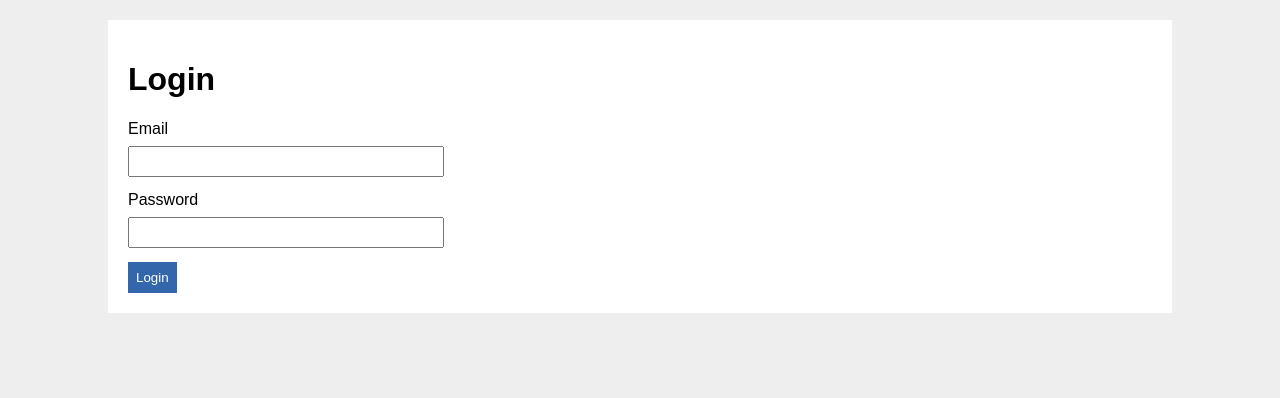
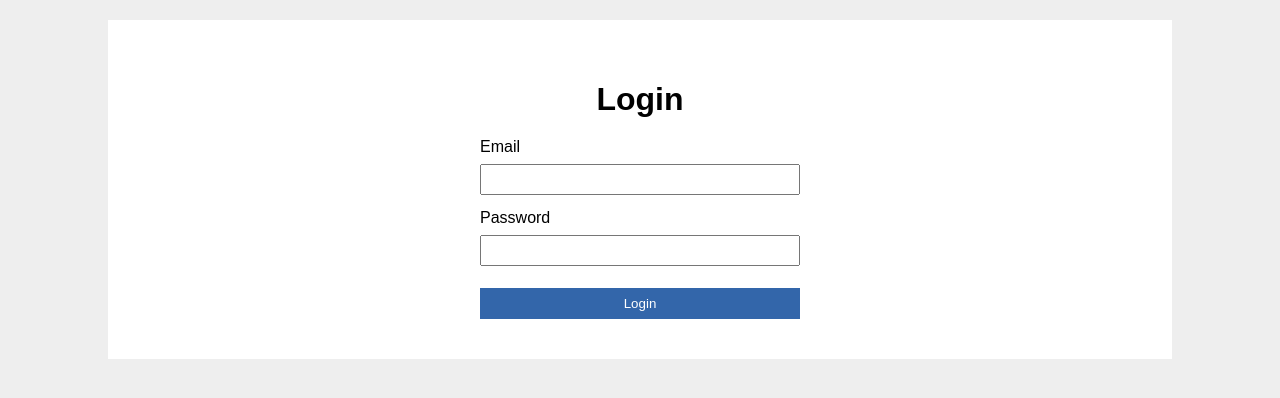
Before and after one commit to daniu98/StudyBuddy, a Flask app: page /login in a window 1280 px wide. Shown: the part 66-464 px from the top of the page. Run offline with Flask 3, Linux system fonts and the light colour scheme.

Commit message:
Clean up login and create profile pages

```diff
--- a/static/style.css
+++ b/static/style.css
@@ -348,6 +348,38 @@ button:disabled {
 }
 
 .hero-or {
-    color: var(--color-text-muted);
+    color: #666;
     font-size: 0.95em;
 }
+
+.auth-page {
+    display: flex;
+    flex-direction: column;
+    align-items: center;
+    text-align: center;
+    padding: 20px 0;
+}
+
+.auth-page h1 {
+    margin-bottom: 20px;
+}
+
+.auth-page .form {
+    width: 100%;
+    max-width: 320px;
+}
+
+.auth-page .form label {
+    text-align: left;
+}
+
+.auth-page input {
+    width: 100%;
+    max-width: none;
+    box-sizing: border-box;
+}
+
+.auth-page button {
+    width: 100%;
+    margin-top: 8px;
+}
--- a/templates/login.html
+++ b/templates/login.html
@@ -1,9 +1,11 @@
 {% extends "base.html" %}
 {% block content %}
+<div class="auth-page">
     <h1>Login</h1>
     <form method="post" class="form">
         <label>Email <input name="email" type="email" required></label>
         <label>Password <input name="password" type="password" required></label>
         <button type="submit">Login</button>
     </form>
+</div>
 {% endblock %}
--- a/templates/signup.html
+++ b/templates/signup.html
@@ -1,5 +1,6 @@
 {% extends "base.html" %}
 {% block content %}
+<div class="auth-page">
     <h1>Create Account</h1>
     <form method="post" class="form">
         <label>Name <input name="name" required></label>
@@ -7,4 +8,5 @@
         <label>Password <input name="password" type="password" required></label>
         <button type="submit">Register</button>
     </form>
+</div>
 {% endblock %}
```
Lines whose indentation alone changed are shown as unchanged.
